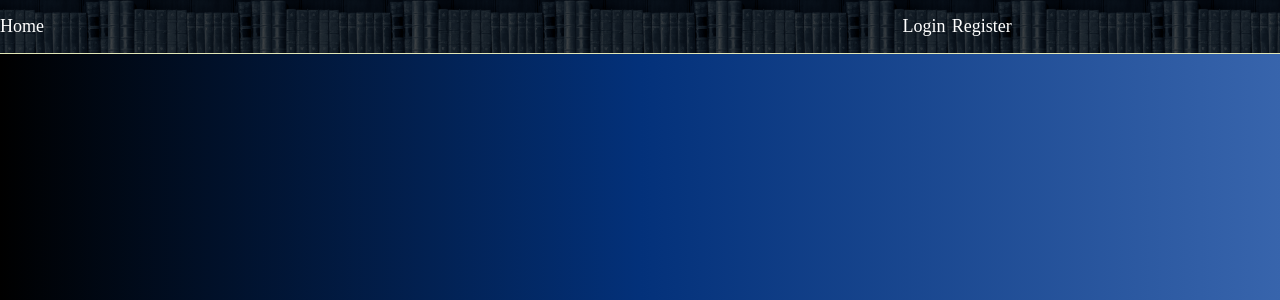
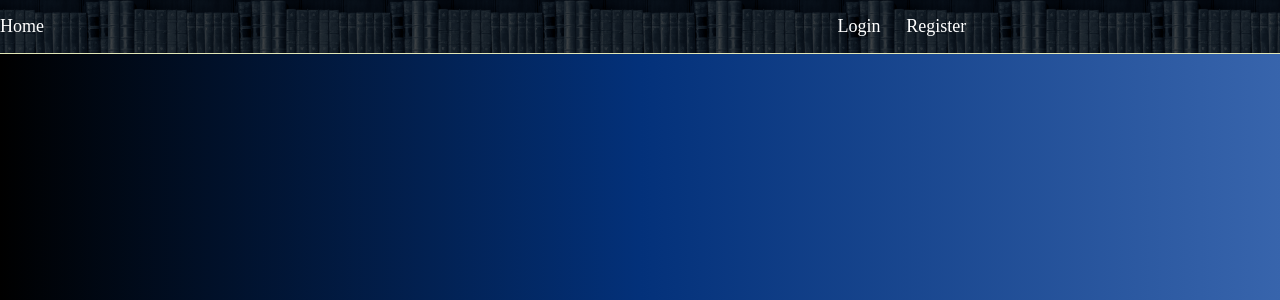
Before and after one commit to Shailen85/Link.Book, a Python web app: template templates/apology.html in a window 1280 px wide. Shown: the top 300 px of the page. Run offline with Jinja, Linux system fonts and the light colour scheme; the template is opened without the code that fills it, so the values that code supplies are empty; some libraries are stand-ins or nearby versions.

Commit message:
Add files via upload

```diff
--- a/templates/layout.html
+++ b/templates/layout.html
@@ -3,7 +3,7 @@
 <html lang="en">
     <head>
         <meta charset="UTF-8">
-        <meta name="viewport" content="width=device-width, initial-scale=1.0">
+        <meta name="viewport" content="width=device-width, initial-scale=0.6">
         <link href="/static/styles.css" rel="stylesheet">
         <title>{% block title %}{% endblock %}</title>
         <!-- Include Bootstrap CSS -->
@@ -11,7 +11,7 @@
         <link href="https://cdn.jsdelivr.net/npm/bootstrap@5.3.0/dist/css/bootstrap.min.css" rel="stylesheet" integrity="sha384-9ndCyUaIbzAi2FUVXJi0CjmCapSmO7SnpJef0486qhLnuZ2cdeRhO02iuK6FUUVM" crossorigin="anonymous">
         <script crossorigin="anonymous" src="https://cdn.jsdelivr.net/npm/bootstrap@5.3/dist/js/bootstrap.bundle.min.js"></script>
     </head>
-    <body id="body">
+    <body>
         <nav id="navbar">
             <div id="navimg"></div>
         {% if session["user_id"] %}
@@ -21,8 +21,9 @@
                 <a id="navbar_title_left" href="/category">Book</a>
                 <a id="navbar_title_left" href="/subject">Chapters</a>
                 <a id="navbar_title_left" id="blog" href="/titles">Titles</a>
+                <a id="navbar_title_right" href="/logout">Logout</a></li>
             </li>
-            <li><a id="navbar_title_right" href="/logout">Logout</a></li>
+
             </ul>
             <div>
                 <form method="post" action="/layout">
@@ -38,17 +39,11 @@
 
             {% else %}
             <ul>
-            <li><a href="/">Home</a></li>
-
-            <li style="right: 2%;">
-                <a id="navbar_title_right" href="login">Login</a>
-                <a href="register">Register</a>
+            <li><a id="navbar_title_left" href="/">Home</a>
+                <a style="margin-left: 60%;" href="login">Login</a>
+                <a style="margin-left: 2%;"href="register">Register</a>
             </li>
             </ul>
-            <!-- <div>
-                <button id="button_img1" value="#" type="disable"></button>
-                <p>Your Book Marker Oginiser</p>
-            </div> -->
             {% endif %}
         </nav>
         {% block main %}{% endblock %}
```
